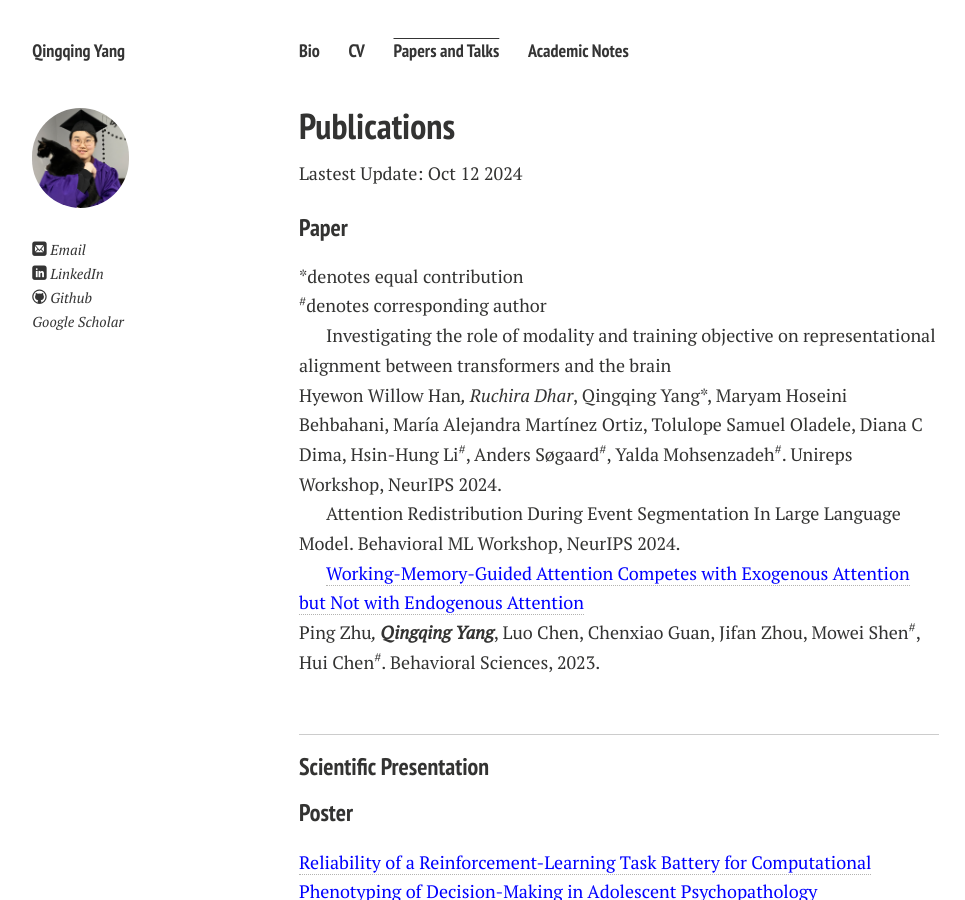
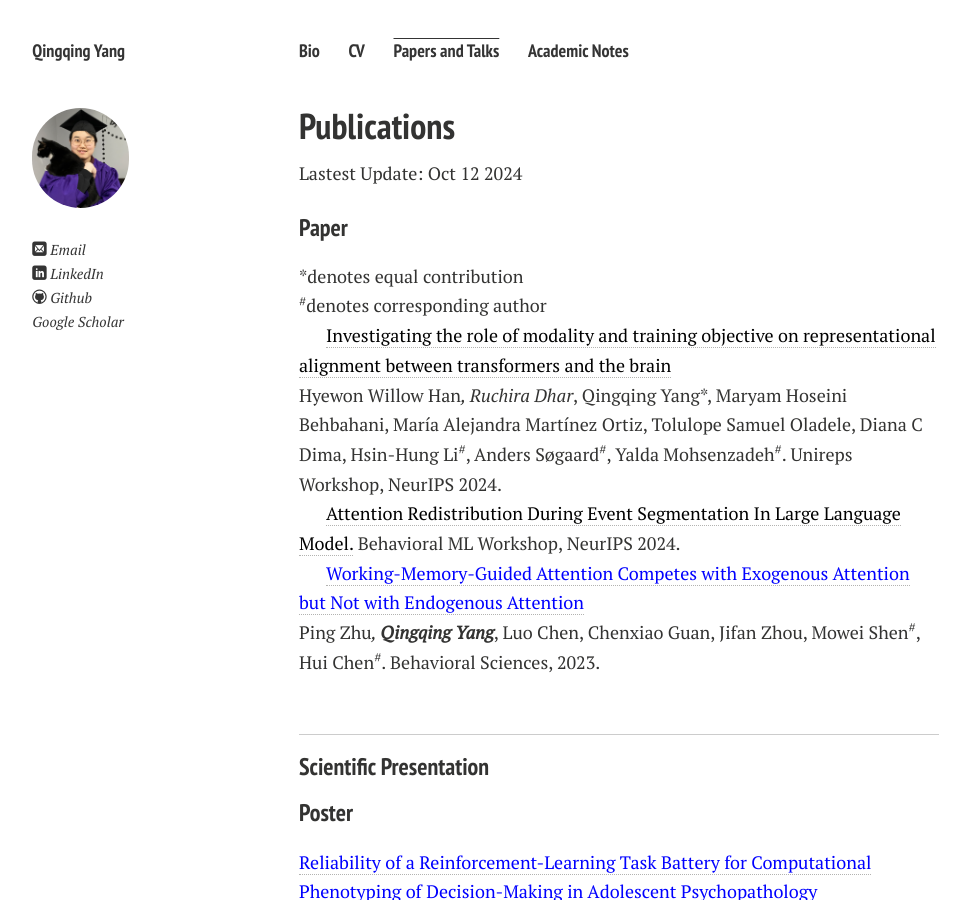
Before and after one commit to Qingqing-Yang-177/Qingqing-Yang-177.github.io, a Jekyll site: the page built from publications.md, in a window 1280 px wide and 900 px high. Shown: the whole window, without its empty margins (21-986 px from the left). Built offline with Jekyll 4.4.1, drawn with Linux system fonts in a browser that asks for light colours; nearby versions of some CDN libraries; comment, search, counter and statistics services are not loaded; a style sheet for code colours, icons or effects is not loaded.

Commit message:
Update publications.md

```diff
--- a/publications.md
+++ b/publications.md
@@ -12,9 +12,9 @@ Lastest Update: Oct 12 2024
 *denotes equal contribution <br>
 <sup>#</sup>denotes corresponding author
 
-Investigating the role of modality and training objective on representational alignment between transformers and the brain <br> Hyewon Willow Han*, Ruchira Dhar*, Qingqing Yang*, Maryam Hoseini Behbahani, María Alejandra Martínez Ortiz, Tolulope Samuel Oladele, Diana C Dima, Hsin-Hung Li<sup>#</sup>, Anders Søgaard<sup>#</sup>, Yalda Mohsenzadeh<sup>#</sup>. Unireps Workshop, NeurIPS 2024.
+<a style="color: black;">Investigating the role of modality and training objective on representational alignment between transformers and the brain <br> </a> Hyewon Willow Han*, Ruchira Dhar*, Qingqing Yang*, Maryam Hoseini Behbahani, María Alejandra Martínez Ortiz, Tolulope Samuel Oladele, Diana C Dima, Hsin-Hung Li<sup>#</sup>, Anders Søgaard<sup>#</sup>, Yalda Mohsenzadeh<sup>#</sup>. Unireps Workshop, NeurIPS 2024.
 
-Attention Redistribution During Event Segmentation In Large Language Model. Behavioral ML Workshop, NeurIPS 2024.
+<a style="color: black;">Attention Redistribution During Event Segmentation In Large Language Model.</a> Behavioral ML Workshop, NeurIPS 2024.
 
 <a href="https://www.mdpi.com/2076-328X/13/5/426" style="color: blue;">Working-Memory-Guided Attention Competes with Exogenous Attention but Not with Endogenous Attention</a> <br> Ping Zhu*, **Qingqing Yang***, Luo Chen, Chenxiao Guan, Jifan Zhou, Mowei Shen<sup>#</sup>, Hui Chen<sup>#</sup>. Behavioral Sciences, 2023.<br>
 
```
